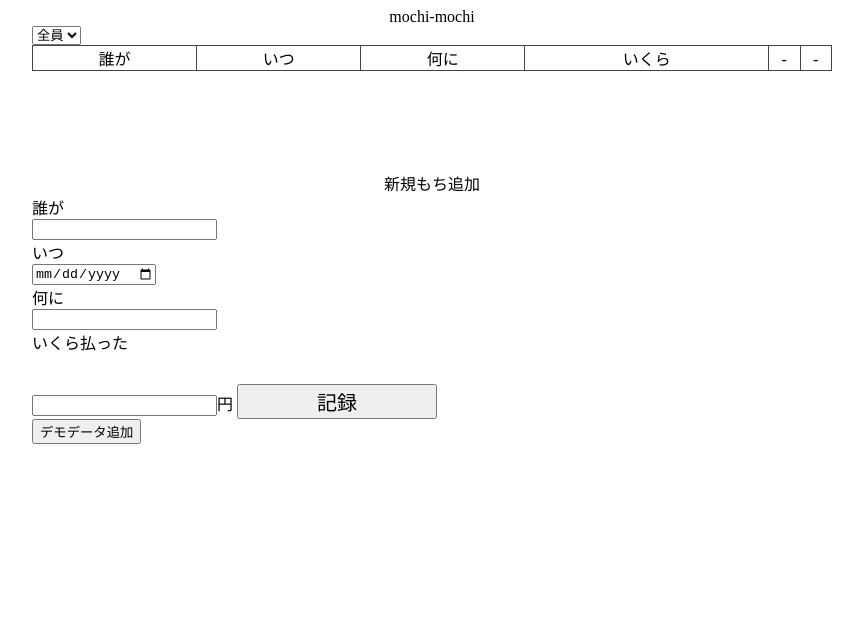
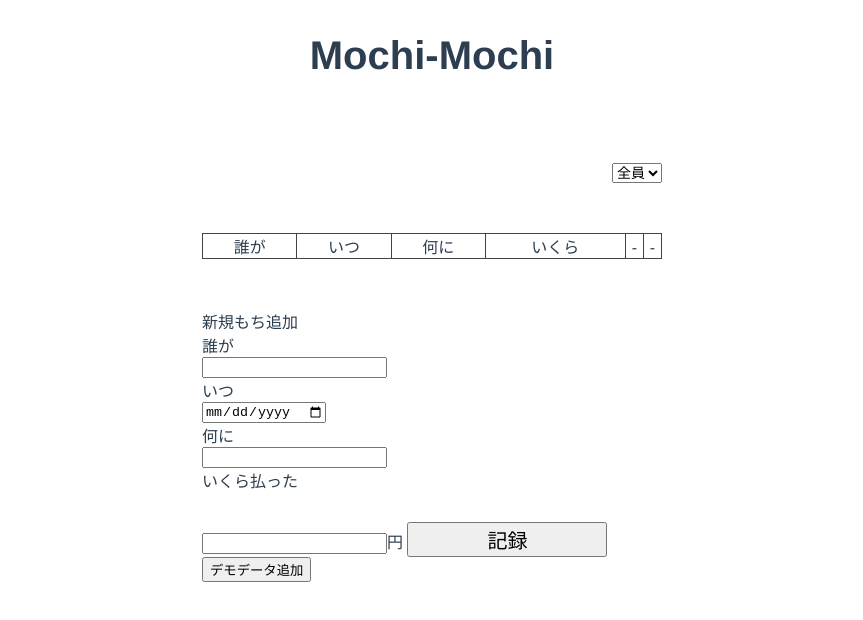
Before and after one commit to dorara-m/debt-log, a Vue app: page / in a window 1280 px wide. Shown: the top 620 px of the page, without its empty margins (208-1071 px from the left). Built offline with nearby package versions, Linux system fonts and the light colour scheme.

Commit message:
mod: styleざっくり調整

```diff
--- a/src/App.vue
+++ b/src/App.vue
@@ -1,11 +1,21 @@
 <template>
-  <div id="app">
+  <div class="app" id="app">
+    <header>
+      <div class="container">
+        <h1 class="app-title">Mochi-Mochi</h1>
+      </div>
+    </header>
 
-    <div class="app-content app-log">
-      <h1>mochi-mochi</h1>
+    <div class="app-select">
+      <div class="container">
         <select v-model="current">
           <option v-for="(user, index) in users" :key="index" :value="user">{{user}}</option>
         </select>
+      </div>
+    </div>
+
+    <div class="app-table">
+      <div class="container">
         <table>
           <thead>
             <tr>
@@ -28,8 +38,11 @@
             </tr>
           </tbody>
         </table>
+      </div>
+    </div>
 
     <div class="modalWrap" v-if="isOpenModal">
+      <div class="container">
         <div v-if="isEdit" class="editModal">
           <p>編集画面</p>
           <p class="error" v-if="inputError">未入力の箇所があります</p>
@@ -55,7 +68,8 @@
     </div>
 
     <div class="app-content app-input">
-      <h1>新規もち追加</h1>
+      <div class="container">
+        <h2>新規もち追加</h2>
         <p class="error" v-if="inputError">未入力の箇所があります</p>
         <form class="add-form" v-on:submit.prevent="mochiAdd">
           <p>誰が</p>
@@ -69,6 +83,7 @@
           <button class="submit">記録</button>
         </form>
         <div class="debug"><button v-on:click="mochiAdd_demo">デモデータ追加</button></div>
+      </div>
     </div>
 
   </div>
@@ -216,24 +231,43 @@ export default {
   font-family: 'Avenir', Helvetica, Arial, sans-serif;
   -webkit-font-smoothing: antialiased;
   -moz-osx-font-smoothing: grayscale;
-  text-align: center;
   color: #2c3e50;
-  margin-top: 60px;
+  max-width: 500px;
+  margin: 0 auto;
+}
+.container {
+  padding: 0 20px;
 }
 
-.app-content {
-  max-width: 800px;
-  margin: 0 auto;
-  margin-bottom: 100px;
-  h1 {
+header {
+  padding: 25px;
+  .app-title {
+    font-size: 40px;
+    font-weight: bold;
     text-align: center;
+  }
+}
+.app-select {
+  margin-top: 60px;
+  display: flex;
+  justify-content: flex-end;
+  select {
+    font-size: 14px;
+  }
+}
+.app-table {
+  margin-top: 50px;
+  table {
+    width: 100%;
+    td, th {
+      border: 1px solid #444;
+      text-align: center;
+    }
   }
 }
 
 .app-input {
-  section {
-    margin-top: 30px;
-  }
+  margin-top: 50px;
   .error {
     color: red;
   }
@@ -243,15 +277,4 @@ export default {
     font-size: 20px;
   }
 }
-
-.app-log {
-  table {
-    width: 100%;
-    border-collapse: collapse;
-  }
-  td, th {
-    border: 1px solid #444;
-    text-align: center;
-  }
-}
 </style>
```
Lines whose indentation alone changed are shown as unchanged.
